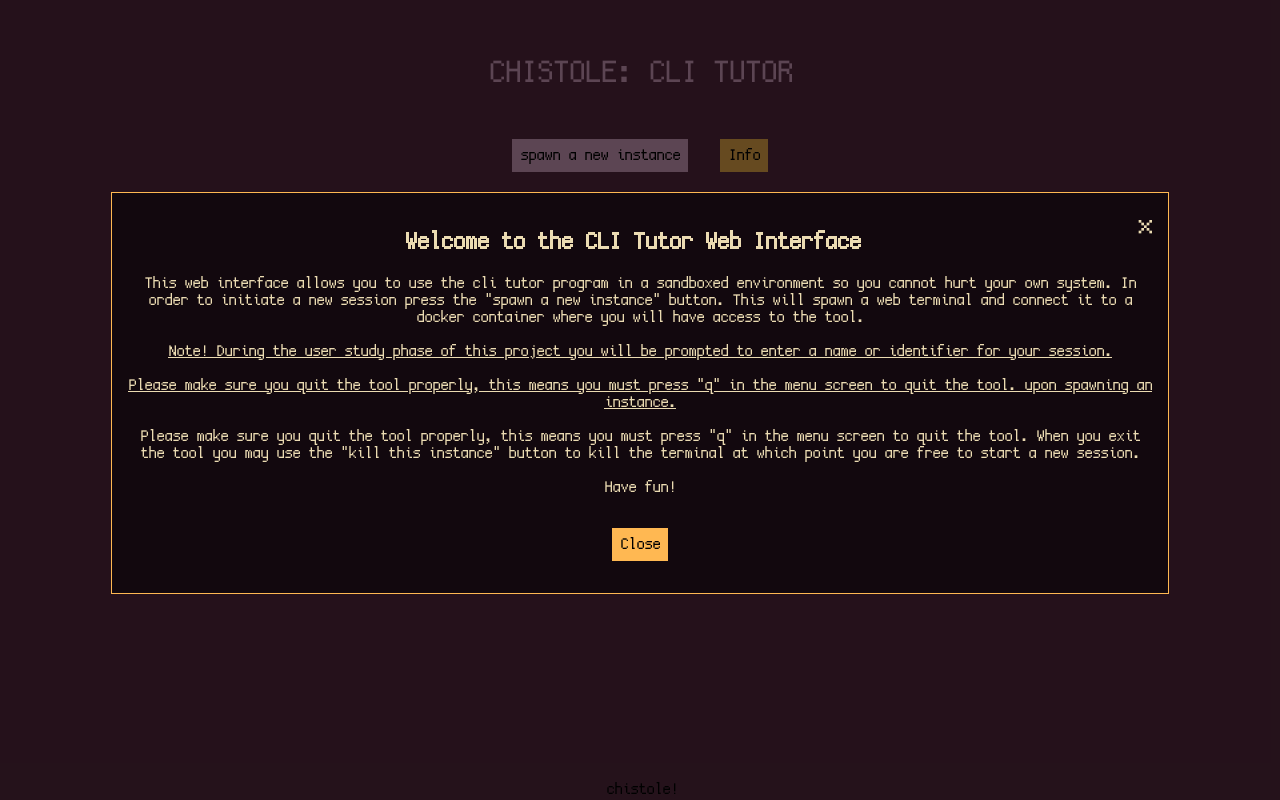
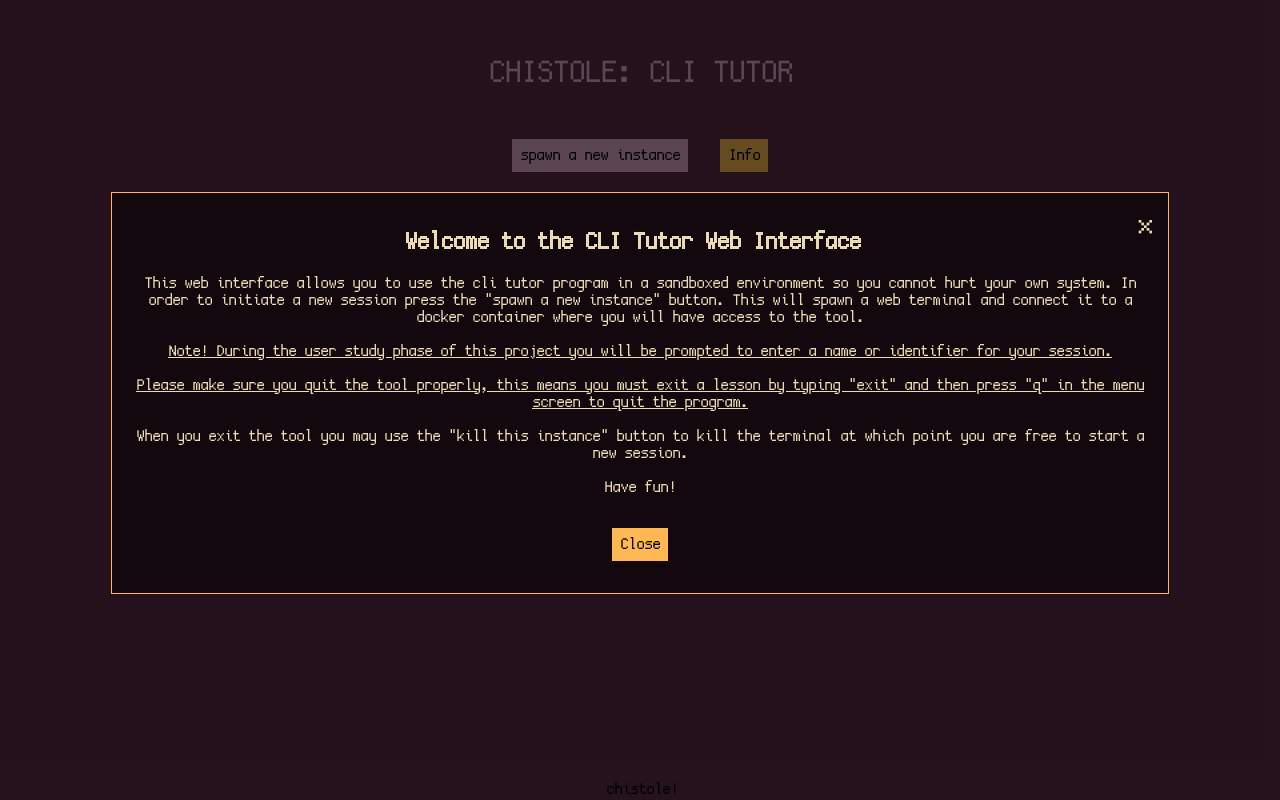
Before and after one commit to qasimwarraich/svelteterm, a Svelte app in the folder frontend/: page / in a window 1280 px wide. Both pictures are taken after a click on the button "Info". Built offline with nearby package versions, Linux system fonts and the light colour scheme.

Commit message:
docs(frontend): Add warning about quitting in modal menu

```diff
--- a/frontend/src/App.svelte
+++ b/frontend/src/App.svelte
@@ -39,14 +39,13 @@
                     Note! During the user study phase of this project you will be prompted to enter
                     a name or identifier for your session.
                     <br /><br />
-                    Please make sure you quit the tool properly, this means you must press "q" in the
-                    menu screen to quit the tool. upon spawning an instance.
+                    Please make sure you quit the tool properly, this means you must exit a lesson by
+                    typing "exit" and then press "q" in the menu screen to quit the program.
                 </u>
 
                 <br /><br />
-                Please make sure you quit the tool properly, this means you must press "q" in the menu
-                screen to quit the tool. When you exit the tool you may use the "kill this instance"
-                button to kill the terminal at which point you are free to start a new session.
+                When you exit the tool you may use the "kill this instance" button to kill the terminal
+                at which point you are free to start a new session.
 
                 <br /><br />
 
```
